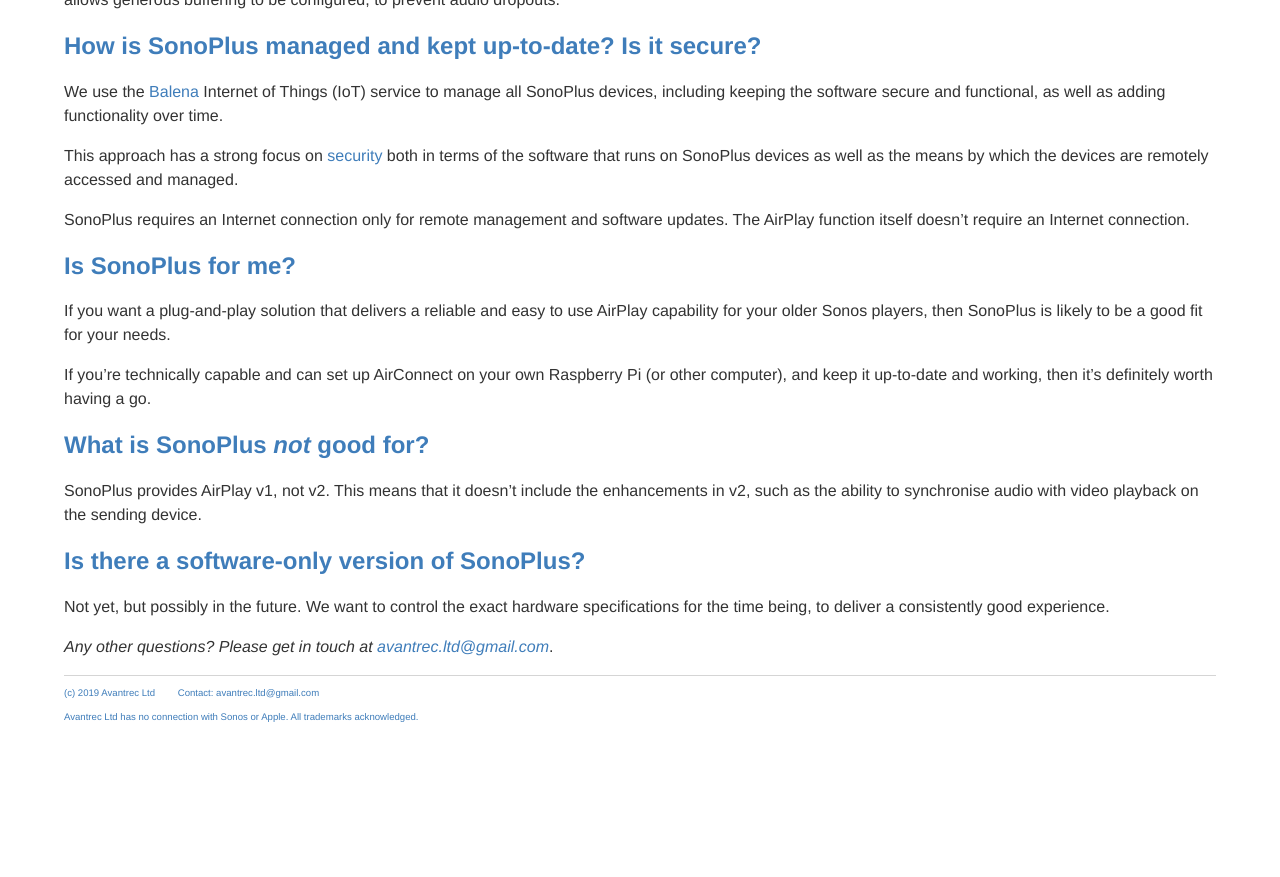
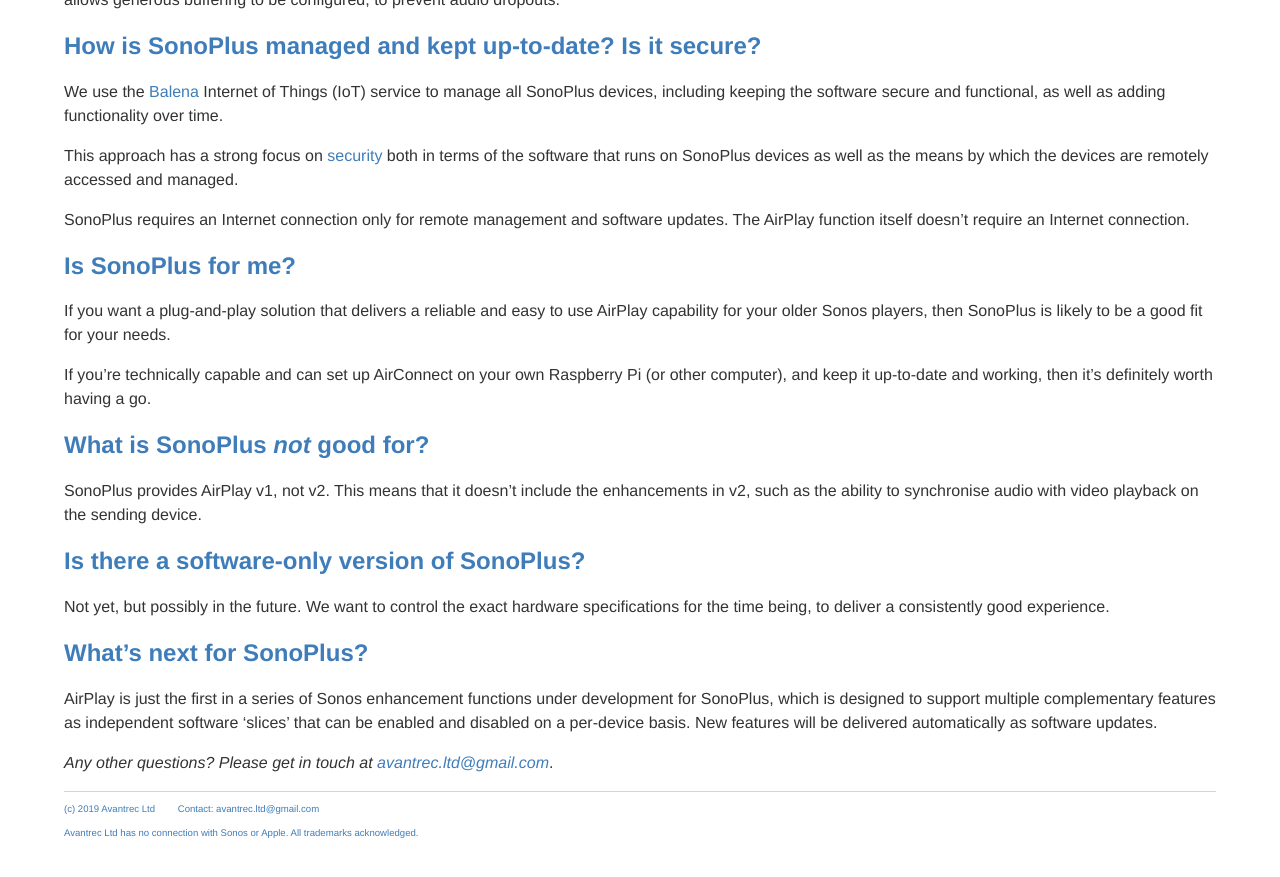
Before and after one commit to avantrec/avantrec.github.io, a Jekyll site: the page built from sonoplus-faq/index.md, in a window 1280 px wide and 900 px high, scrolled down 2472 px. Shown: the top 877 px of the window. Built offline with Jekyll 4.4.1, drawn with Linux system fonts in a browser that asks for light colours; before the commit the page ends 3256 px from its top, so only the background shows below that.

Commit message:
Add what's next?

```diff
--- a/sonoplus-faq/index.md
+++ b/sonoplus-faq/index.md
@@ -72,4 +72,8 @@
 
 Not yet, but possibly in the future. We want to control the exact hardware specifications for the time being, to deliver a consistently good experience.
 
+## What's next for SonoPlus?
+
+AirPlay is just the first in a series of Sonos enhancement functions under development for SonoPlus, which is designed to support multiple complementary features as independent software 'slices' that can be enabled and disabled on a per-device basis. New features will be delivered automatically as software updates.
+
 *Any other questions? Please get in touch at [avantrec.ltd@gmail.com](avantrec.ltd@gmail.com)*.
```
